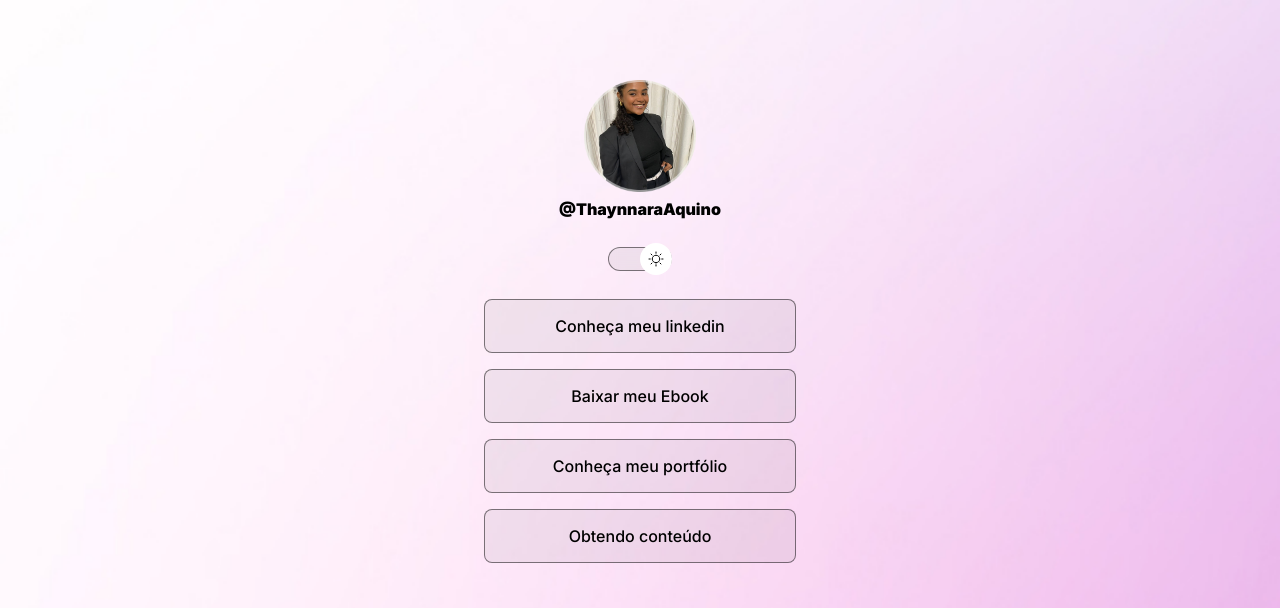
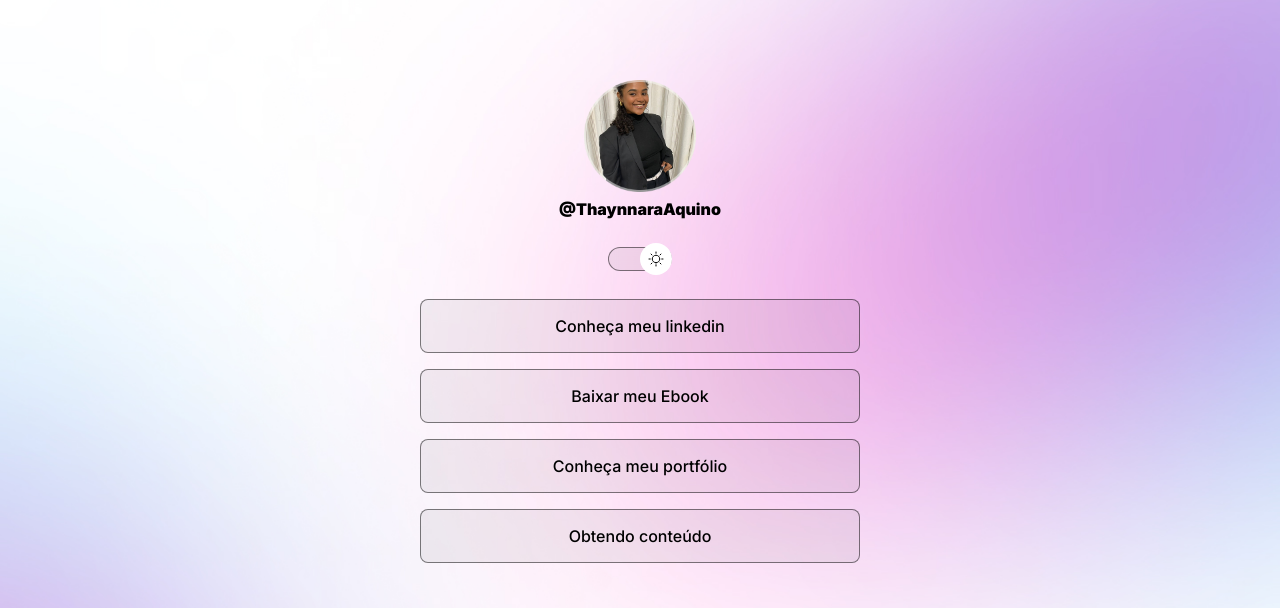
Before and after one commit to MatheusRozza7/devlinks, a plain HTML site: page index.html in a window 1280 px wide. Shown: the top 608 px of the page. Drawn offline with nearby package versions, Linux system fonts and the light colour scheme.

Commit message:
adicao do background, e retificando height body.

```diff
--- a/style.css
+++ b/style.css
@@ -29,6 +29,7 @@ body {
   background-size: cover;
   }
   */
+  height: 100vh;
   background: var(--bg-url) no-repeat top center / cover;
 }
 body * {
@@ -39,7 +40,8 @@ body * {
   color: var(--text-color);
 }
 #container {
-  width: 360px; /*largura*/
+  width: 100%; /*largura*/
+  max-width: 488px;
   margin: 56px auto 0px;
   padding: 0 24px;
 }
@@ -156,3 +158,12 @@ ul li a:hover {
   padding: 16px 0;
   font-size: 14px;
 }
+@media (min-width: 700px) {
+  :root {
+    --bg-url: url(./assets/bg-desktop.jpg);
+  }
+
+  .light {
+    --bg-url: url(./assets/bg-desktop-light.jpg);
+  }
+}
```
